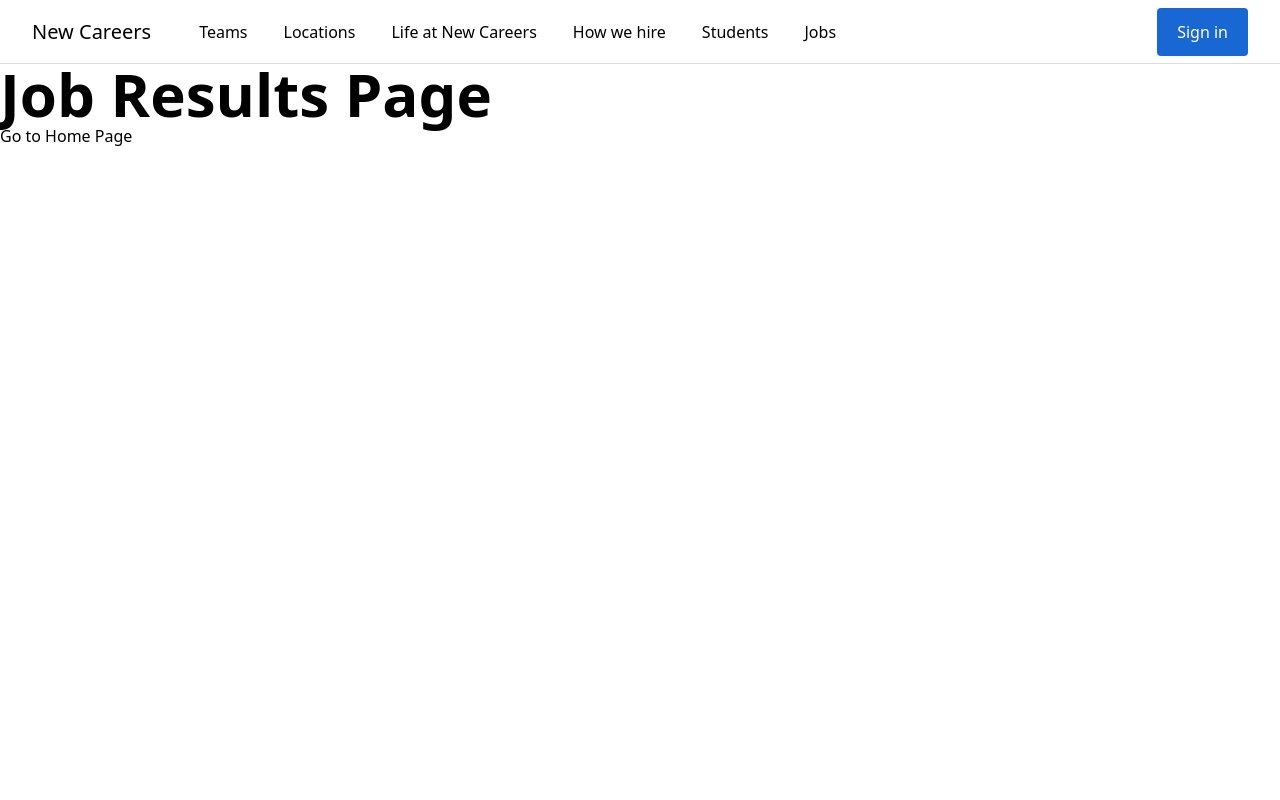
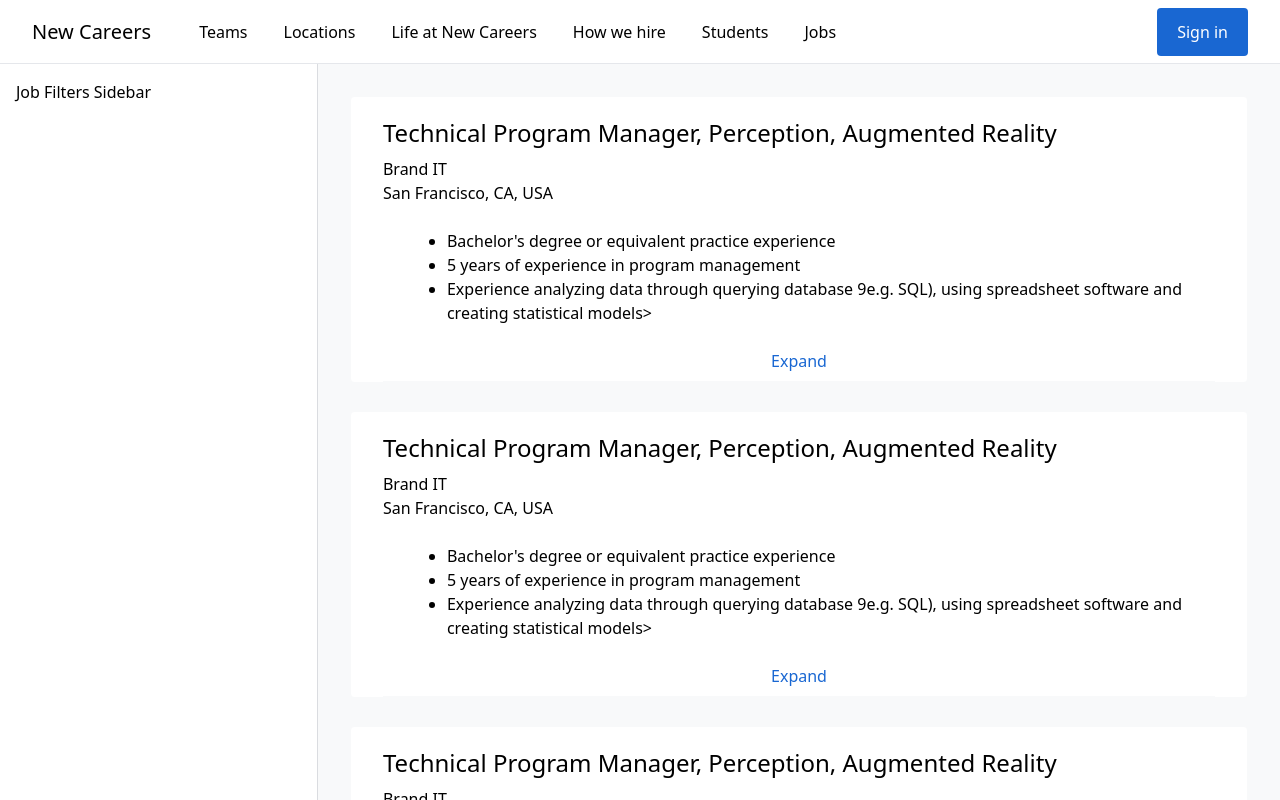
Before and after one commit to Alexandra2888/job-portal, a Vue app: page /jobs/results in a window 1280 px wide. Shown: the top 800 px of the page. Built offline with nearby package versions, Linux system fonts and the light colour scheme.

Commit message:
adding JobResult

```diff
--- /dev/null
+++ b/src/components/jobResults/JobListing.vue
@@ -0,0 +1,38 @@
+<template>
+  <li class="mb-7">
+    <router-link to="/jobs/results/1" class="block mx-auto bg-white border border-solid border-brand-gray-2 rounded hover:shadow-gray">
+      <div class="pt-5 pb-2 mx-8 border-b border-solid border-brand-gray-2">
+        <h2 class="mb-2 text-2xl">Technical Program Manager, Perception, Augmented Reality</h2>
+        <div class="flex flex-row align-middle">
+          <div class="mr-5">
+            <span>Brand IT</span>
+          </div>
+        </div>
+        <div>
+          <span>San Francisco, CA, USA</span>
+        </div>
+
+        <div class="px-8 py-4">
+          <div>
+            <h3 class="mt-1 mb-2"></h3>
+            <div>
+              <ul class="pl-8 list-disc">
+                <li>Bachelor's degree or equivalent practice experience</li>
+                <li>5 years of experience in program management</li>
+                <li>Experience analyzing data through querying database 9e.g. SQL), using spreadsheet software and creating statistical models></li>
+              </ul>
+            </div>
+          </div>
+        </div>
+
+        <div class="mt-2 text-center">
+          <router-link to="/jobs/results/1" class="text-brand-blue-1">Expand</router-link>
+        </div>
+      </div>
+    </router-link>
+  </li>
+</template>
+<script>
+export default {
+  name:"JobListing"
+}</script>
--- /dev/null
+++ b/src/components/jobResults/jobFiltersSidebar/JobFiltersSidebar.vue
@@ -0,0 +1,8 @@
+<template>
+  <div class="flex flex-col p-4 bg-white border-r border-solid border-brand-gray-1 w-96">Job Filters Sidebar</div>
+</template>
+<script>
+export default {
+  name: "JobFiltersSidebar"
+};
+</script>
--- /dev/null
+++ b/src/components/jobResults/jobFiltersSidebar/JobListings.vue
@@ -0,0 +1,17 @@
+<template>
+  <main class="flex-auto p-8 bg-brand-gray-2">
+    <ol>
+<job-listing></job-listing>
+      <job-listing></job-listing>
+      <job-listing></job-listing>
+
+    </ol>
+  </main>
+</template>
+<script>
+import JobListing from "@/components/jobResults/JobListing";
+export default {
+  name: "JobListings",
+  components: {JobListing}
+};
+</script>
--- a/src/views/JobResultsView.vue
+++ b/src/views/JobResultsView.vue
@@ -1,16 +1,17 @@
 <template>
-  <div>
-  <h1 class="text-6xl font-bold">Job Results Page</h1>
-    <button @click="goToHome">Go to Home Page</button>
+  <div class="flex flex-row flex-nowrap w-full">
+<job-filters-sidebar></job-filters-sidebar>
+    <job-listings></job-listings>
   </div>
 </template>
 <script>
+import JobFiltersSidebar from '@/components/jobResults/jobFiltersSidebar/JobFiltersSidebar';
+import JobListings from "@/components/jobResults/jobFiltersSidebar/JobListings";
 export default {
   name: "JobResultsView",
-  methods: {
-    goToHome() {
-      this.$router.push({path: "/"})
-    }
+  components: {
+    JobListings,
+    JobFiltersSidebar
   }
 }
 </script>
--- a/tailwind.config.js
+++ b/tailwind.config.js
@@ -3,15 +3,16 @@
   theme: {
     extend: {
       colors: {
-        "brand-grey-1":"#dadce0",
-        "brand-grey-2":"#f8f9fa",
-        "brand-grey-3":"#80868b",
+        "brand-gray-1":"#dadce0",
+        "brand-gray-2":"#f8f9fa",
+        "brand-gray-3":"#80868b",
         "brand-blue-1":"#1967d2",
         "brand-blue-2":"#4285f4",
         "brand-green-1":"#137333",
       },
       boxShadow: {
-        blue: "0 0 3px 3px #4285f4"
+        blue: "0 0 3px 3px #4285f4",
+        gray: "0 1px 3px 0 rgba(60, 64, 67, .3)"
       }
     },
   },
```
